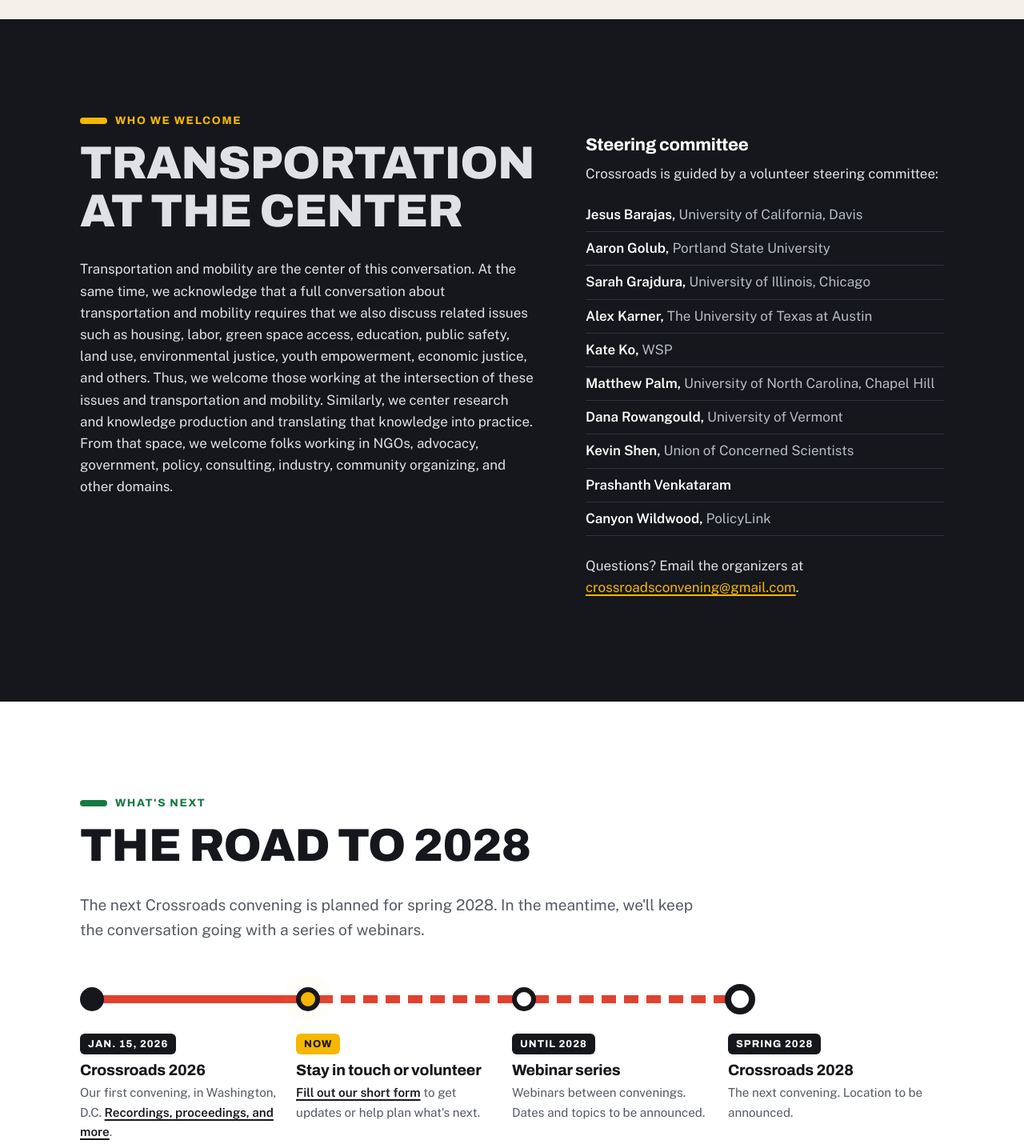
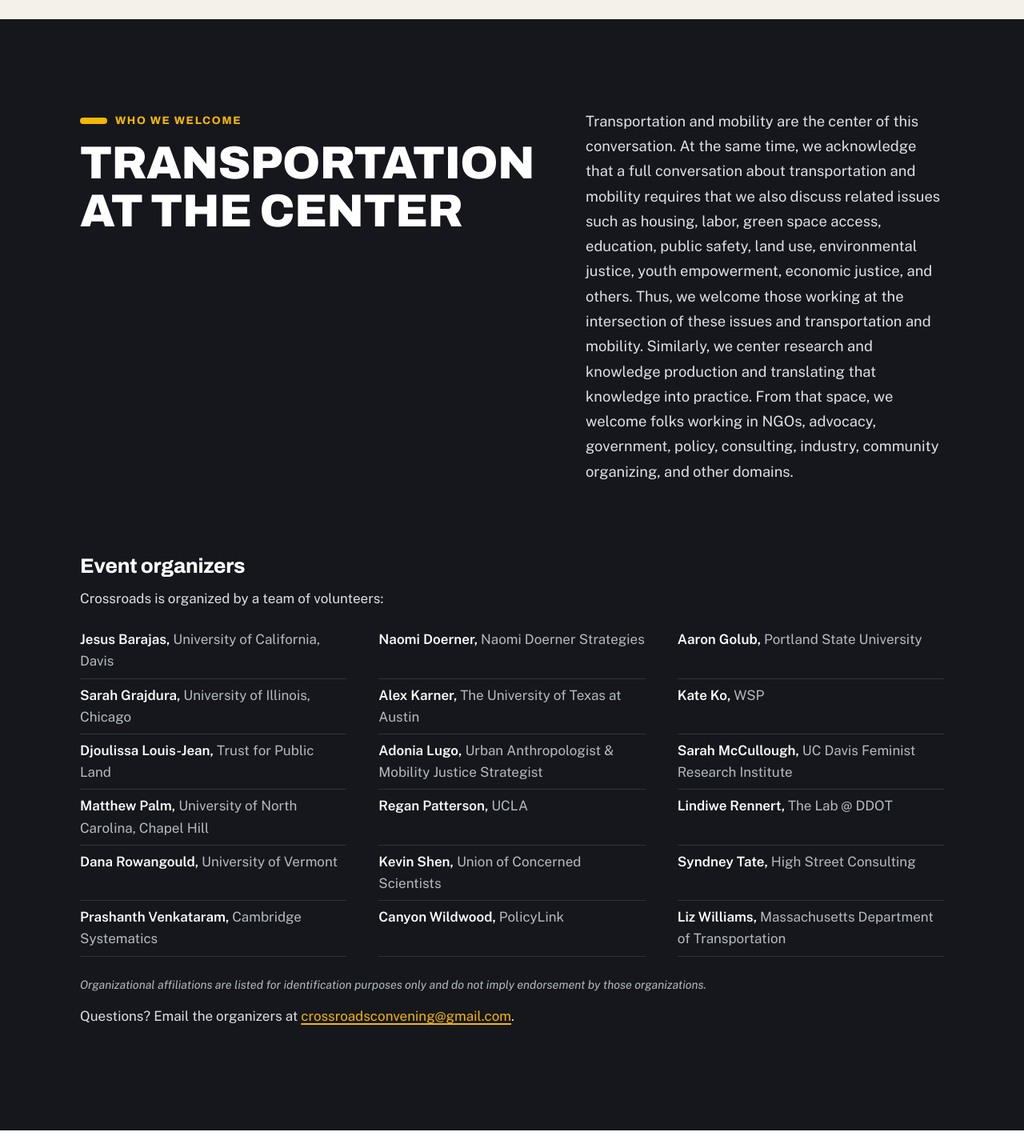
Before and after one commit to aakarner/crossroads-convening, a plain HTML site: page index.html in a window 1280 px wide. Shown: the part 1780-3210 px from the top of the page at 80% size. Drawn offline with nearby package versions, Linux system fonts and the light colour scheme.

Commit message:
Expand event organizers list and add affiliation disclaimer
Rename the steering committee list to Event organizers, add eight
more organizers, restore Prashanth Venkataram's affiliation, and add
a site-wide note that affiliations are for identification only.

Co-Authored-By: Claude Opus 5.5 <noreply@anthropic.com>

```diff
--- a/assets/css/styles.css
+++ b/assets/css/styles.css
@@ -290,6 +290,13 @@ p { margin: 0 0 1em; }
 
 /* ---------- People ---------- */
 
+.prose--lead p { font-size: 1.15rem; line-height: 1.7; }
+
+.organizers { margin-top: clamp(48px, 6vw, 72px); }
+.organizers h3 { font-size: 1.6rem; }
+.organizers .people { display: grid; grid-template-columns: repeat(auto-fill, minmax(300px, 1fr)); column-gap: 40px; }
+.disclaimer { font-size: 0.9rem; color: var(--muted-dark); font-style: italic; }
+
 .people { list-style: none; padding: 0; margin: 0 0 1.4em; }
 .people li { padding: 7px 0; border-bottom: 1px solid #2f333c; font-weight: 600; color: var(--white); }
 .people span { font-weight: 400; color: var(--muted-dark); }
@@ -540,6 +547,7 @@ a.sponsor-logo:hover { transform: translateY(-3px); }
 .footer p { margin: 0; }
 .footer a { color: var(--white); }
 .brand--footer { color: var(--white); font-size: 1rem; }
+.footer__disclaimer { flex-basis: 100%; font-size: 0.85rem; padding-top: 16px; border-top: 1px solid #2b2f37; }
 
 /* ---------- Proceedings page ---------- */
 
--- a/index.html
+++ b/index.html
@@ -110,28 +110,40 @@
     <!-- WHO WE WELCOME / WHO WE ARE -->
     <section class="section section--dark" id="who" aria-labelledby="who-title">
       <div class="wrap grid-2">
-        <div class="prose">
+        <div>
           <p class="kicker kicker--yellow">Who we welcome</p>
           <h2 id="who-title">Transportation at the center</h2>
+        </div>
+        <div class="prose prose--lead">
           <p>Transportation and mobility are the center of this conversation. At the same time, we acknowledge that a full conversation about transportation and mobility requires that we also discuss related issues such as housing, labor, green space access, education, public safety, land use, environmental justice, youth empowerment, economic justice, and others. Thus, we welcome those working at the intersection of these issues and transportation and mobility. Similarly, we center research and knowledge production and translating that knowledge into practice. From that space, we welcome folks working in NGOs, advocacy, government, policy, consulting, industry, community organizing, and other domains.</p>
         </div>
-        <div class="prose">
-          <h3>Steering committee</h3>
-          <p>Crossroads is guided by a volunteer steering committee:</p>
+      </div>
+
+      <div class="wrap organizers prose">
+        <h3 id="organizers">Event organizers</h3>
+        <p>Crossroads is organized by a team of volunteers:</p>
         <ul class="people">
           <li>Jesus Barajas, <span>University of California, Davis</span></li>
+          <li>Naomi Doerner, <span>Naomi Doerner Strategies</span></li>
           <li>Aaron Golub, <span>Portland State University</span></li>
           <li>Sarah Grajdura, <span>University of Illinois, Chicago</span></li>
           <li>Alex Karner, <span>The University of Texas at Austin</span></li>
           <li>Kate Ko, <span>WSP</span></li>
+          <li>Djoulissa Louis-Jean, <span>Trust for Public Land</span></li>
+          <li>Adonia Lugo, <span>Urban Anthropologist &amp; Mobility Justice Strategist</span></li>
+          <li>Sarah McCullough, <span>UC Davis Feminist Research Institute</span></li>
           <li>Matthew Palm, <span>University of North Carolina, Chapel Hill</span></li>
+          <li>Regan Patterson, <span>UCLA</span></li>
+          <li>Lindiwe Rennert, <span>The Lab @ DDOT</span></li>
           <li>Dana Rowangould, <span>University of Vermont</span></li>
           <li>Kevin Shen, <span>Union of Concerned Scientists</span></li>
-            <li>Prashanth Venkataram</li>
+          <li>Syndney Tate, <span>High Street Consulting</span></li>
+          <li>Prashanth Venkataram, <span>Cambridge Systematics</span></li>
           <li>Canyon Wildwood, <span>PolicyLink</span></li>
+          <li>Liz Williams, <span>Massachusetts Department of Transportation</span></li>
         </ul>
+        <p class="disclaimer">Organizational affiliations are listed for identification purposes only and do not imply endorsement by those organizations.</p>
         <p>Questions? Email the organizers at <a href="mailto:crossroadsconvening@gmail.com">crossroadsconvening@gmail.com</a>.</p>
-        </div>
       </div>
     </section>
 
@@ -201,6 +213,7 @@
       </div>
       <p><a href="mailto:crossroadsconvening@gmail.com">crossroadsconvening@gmail.com</a></p>
       <p class="footer__credit">Crosswalk photo by <a href="https://unsplash.com/@sorasagano">Sora Sagano</a> on <a href="https://unsplash.com/photos/people-walking-on-street-MKE7NKsaBZM">Unsplash</a>.</p>
+      <p class="footer__disclaimer">Organizational affiliations are listed for identification purposes only and do not imply endorsement by those organizations.</p>
     </div>
   </footer>
 
```
Also changed, not shown: 2026.html (+1 -0 lines), proceedings.html (+1 -0 lines). Lines whose indentation alone changed are shown as unchanged.
